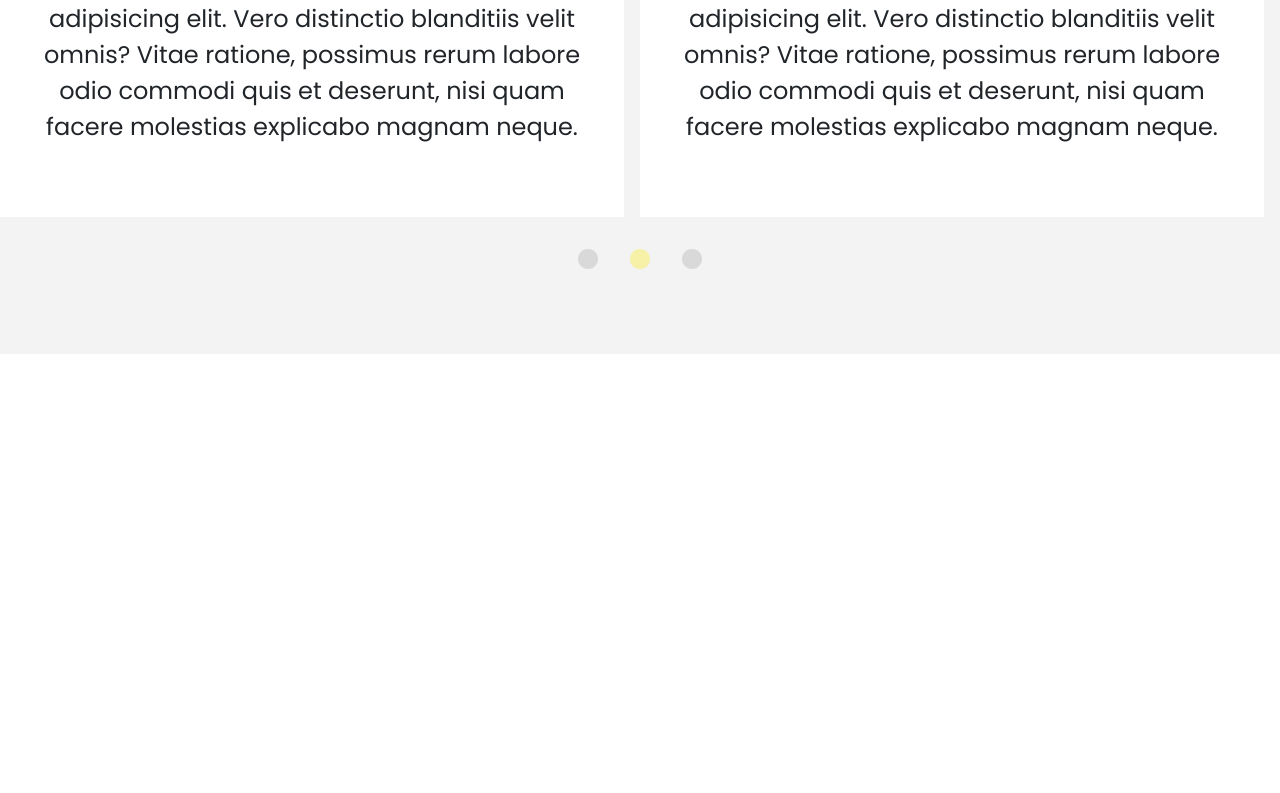
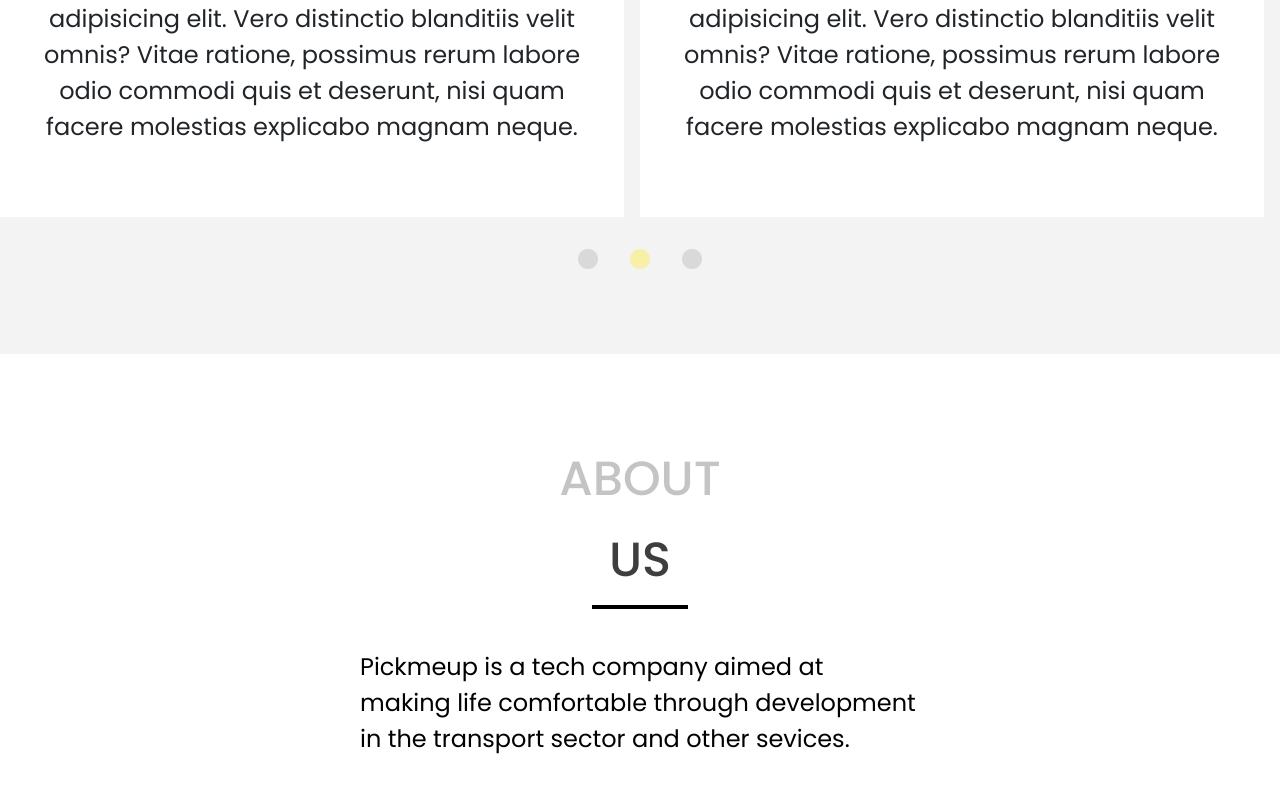
Before and after one commit to OluwabukolaAdelaka/pickmeup, a React (Create React App) app: page / in a window 1280 px wide. Shown: the part 3248-4041 px from the top of the page. Before the commit the page ends 3666 px from the top, so only its background shows below. Built offline with nearby package versions, Linux system fonts and the light colour scheme; the HTML template or start-up script is replaced by a standard one.

Commit message:
added about component

```diff
--- a/src/App.js
+++ b/src/App.js
@@ -4,6 +4,7 @@
 import Services from "./components/Services";
 import Options from "./components/Options";
 import Review from "./components/Review";
+import About from "./components/About";
 
 function App() {
   return (
@@ -13,6 +14,7 @@
       <Services/>
       <Options/>
       <Review/>
+      <About/>
     </div>
   );
 }
--- /dev/null
+++ b/src/components/About.jsx
@@ -0,0 +1,19 @@
+import React from "react";
+import "../styles/About.css";
+
+const About = () => {
+  return (
+    <section className="about-section">
+      <div className="title">
+        <h3 className="title-about">ABOUT</h3>
+        <h3 className="title-us">US</h3>
+      </div>
+      <p className="about-msg">
+        Pickmeup is a tech company aimed at making life comfortable through
+        development in the transport sector and other sevices.
+      </p>
+    </section>
+  );
+};
+
+export default About;
--- /dev/null
+++ b/src/styles/About.css
@@ -0,0 +1,38 @@
+.about-section {
+  padding: 2rem 0;
+  display: flex;
+  flex-direction: column;
+  justify-content: center;
+  align-items: center;
+}
+
+.title-about {
+  text-align: center;
+  font-size: 3rem;
+  font-weight: 500;
+  color: #c4c4c4;
+}
+
+.title-us {
+  text-align: center;
+  font-size: 3rem;
+  font-weight: 500;
+  color: #3e3e3e;
+  padding: 1rem 0;
+}
+
+.title-us::after {
+  content: "";
+  border-bottom: 0.3rem solid #000;
+  width: 6rem;
+  display: block;
+  margin: 1rem auto 0rem;
+}
+
+.about-msg {
+  width: 35rem;
+  font-size: 1.5rem;
+  font-weight: 400;
+  color: #000000;
+  padding: 1rem 0;
+}
```
